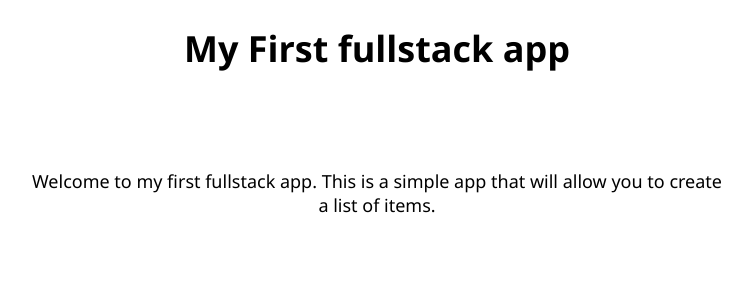
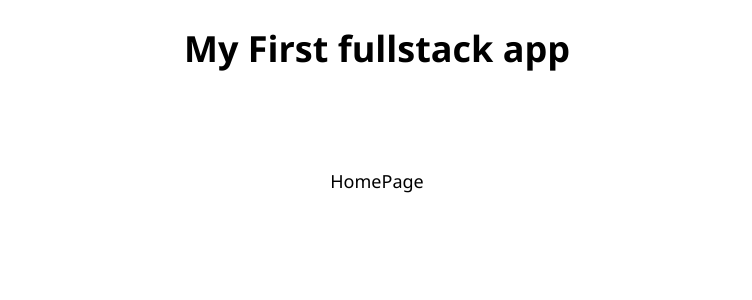
Before and after one commit to sayeda-chattopadhyay/fullstack-app, a React (Create React App) app: page / in a window 1280 px wide. Shown: the top 300 px of the page, without its empty margins (263-1015 px from the left). Built offline with nearby package versions, Linux system fonts and the light colour scheme.

Commit message:
created pages and add route

```diff
--- a/package.json
+++ b/package.json
@@ -8,6 +8,7 @@
     "@testing-library/user-event": "^13.5.0",
     "react": "^18.2.0",
     "react-dom": "^18.2.0",
+    "react-router-dom": "^6.18.0",
     "react-scripts": "5.0.1",
     "web-vitals": "^2.1.4"
   },
--- a/src/App.js
+++ b/src/App.js
@@ -1,14 +1,27 @@
 import "./App.css";
+import { BrowserRouter, Routes, Route } from "react-router-dom";
+import HomePage from "./pages/HomePage";
+import AboutPage from "./pages/AboutPage";
+import ArticlesListPage from "./pages/ArticlesListPage";
+import ArticlePage from "./pages/ArticlePage";
+import NotFoundPage from "./pages/NotFoundPage";
 
 function App() {
   return (
-    <div className="App">
-      <h1>My First fullstack app</h1>
-      <div id="page-body">
-        Welcome to my first fullstack app. This is a simple app that will allow
-        you to create a list of items.
+    <BrowserRouter>
+      <div className="App">
+        <h1>My First fullstack app</h1>
+        <div id="page-body">
+          <Routes>
+            <Route path="/" element={<HomePage />} />
+            <Route path="/about" element={<AboutPage />} />
+            <Route path="/articles" element={<ArticlesListPage />} />
+            <Route path="/articles/:articleId" element={<ArticlePage />} />
+            <Route path="*" element={<NotFoundPage />} />
+          </Routes>
+        </div>
       </div>
-    </div>
+    </BrowserRouter>
   );
 }
 
--- /dev/null
+++ b/src/pages/AboutPage.js
@@ -0,0 +1,9 @@
+
+
+const AboutPage = () => {
+  return (
+    <div>AboutPage</div>
+  )
+}
+
+export default AboutPage
--- /dev/null
+++ b/src/pages/ArticlePage.js
@@ -0,0 +1,9 @@
+import React from 'react'
+
+const ArticlePage = () => {
+  return (
+    <div>ArticlePage</div>
+  )
+}
+
+export default ArticlePage
--- /dev/null
+++ b/src/pages/ArticlesListPage.js
@@ -0,0 +1,9 @@
+import React from 'react'
+
+const ArticlesListPage = () => {
+  return (
+    <div>ArticlesListPage</div>
+  )
+}
+
+export default ArticlesListPage
--- /dev/null
+++ b/src/pages/HomePage.js
@@ -0,0 +1,9 @@
+import React from 'react'
+
+const HomePage = () => {
+  return (
+    <div>HomePage</div>
+  )
+}
+
+export default HomePage
--- /dev/null
+++ b/src/pages/NotFoundPage.js
@@ -0,0 +1,9 @@
+import React from 'react'
+
+const NotFoundPage = () => {
+  return (
+    <div>NotFoundPage</div>
+  )
+}
+
+export default NotFoundPage
```
Also changed, not shown: 1 other file (tests, documents, lock files or other folders).
